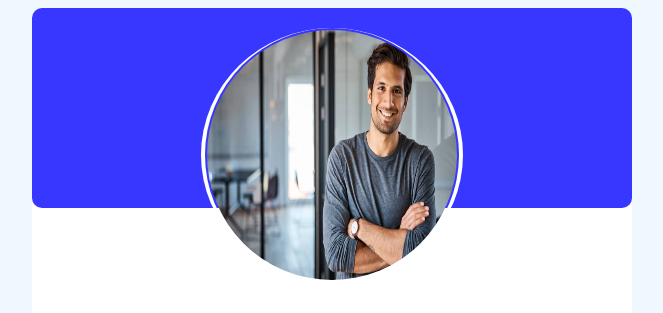
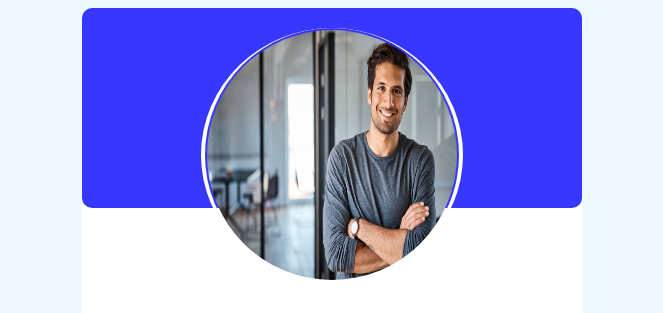
Before and after one commit to fatimadev382000/EXO-html-css, a plain HTML site: page Exo3/index.html in a window 1280 px wide. Shown: the top 313 px of the page, without its empty margins (308-971 px from the left). Drawn offline with Linux system fonts and the light colour scheme.

```diff
--- a/Exo3/index.css
+++ b/Exo3/index.css
@@ -6,8 +6,8 @@
 
 .content{
     border-radius: 20px;
-    width: 600px;
-    height: 780px;
+    width: 500px;
+    height: 750px;
     background-color: white;
     margin: 0 auto;
     text-align: center;
```
Also changed, not shown: Tailwind css/EXO1/index.html (+1 -3 lines), Capture d'ecrant/Captureexo3.PNG (added), Capture d'ecrant/exo1.png (added), Capture d'ecrant/exos sur tailwind.PNG (added), Capture d'ecrant/imgexo2.PNG (added), README.md (added), 1 other file.
